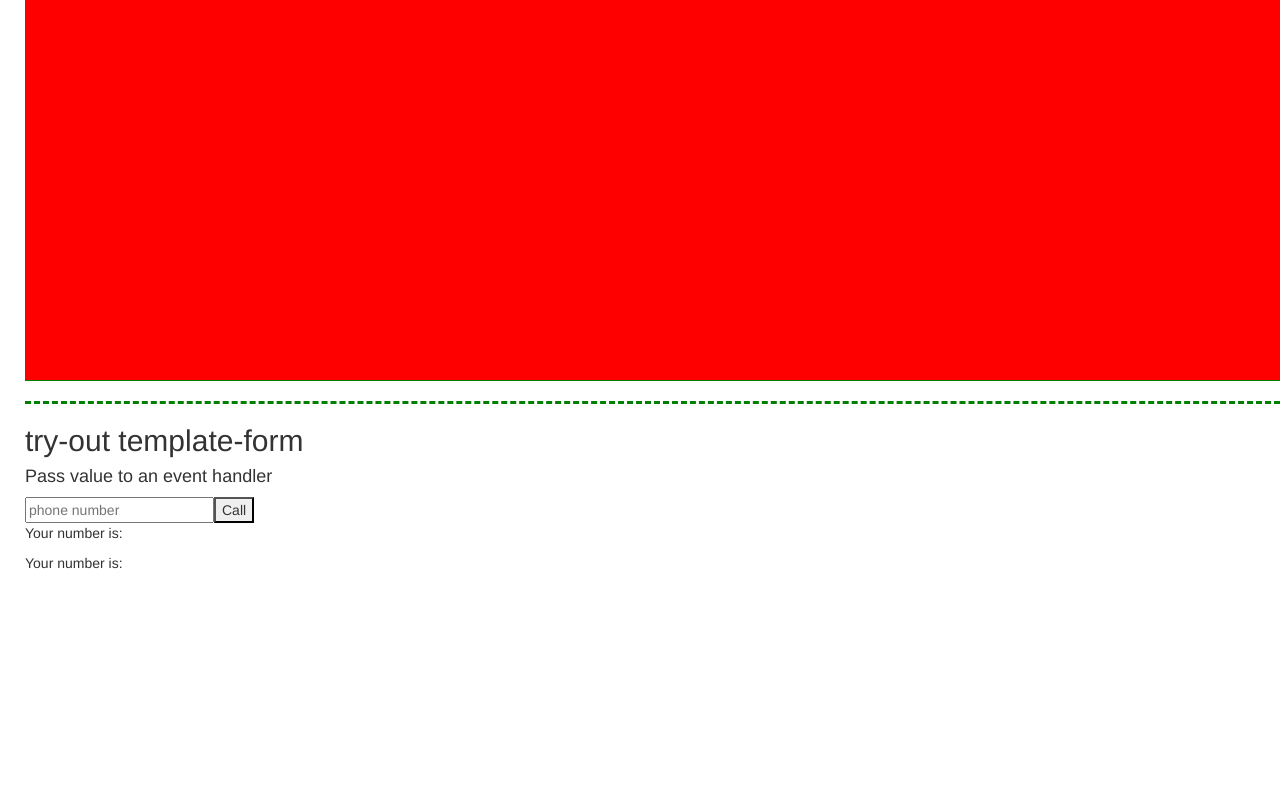
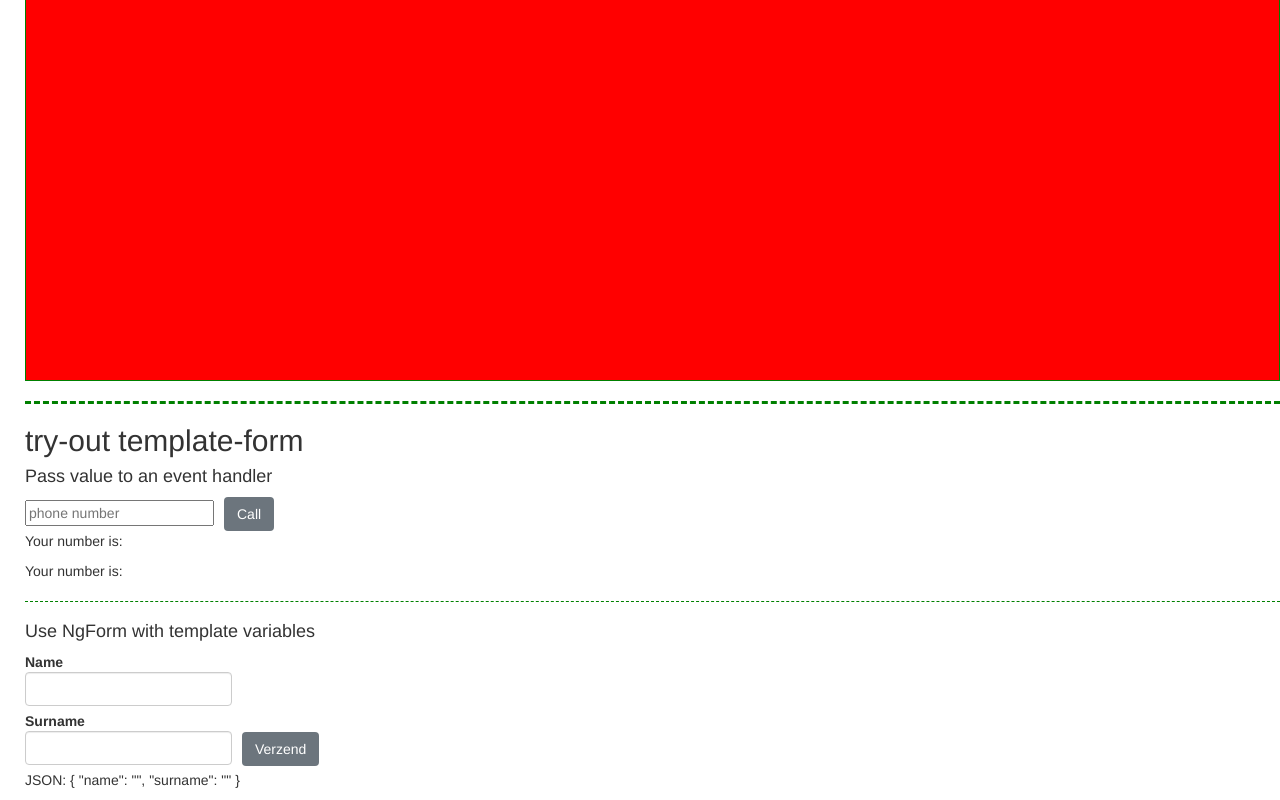
Before and after one commit to AnnKemp/AnguAni-3, an Angular app: page /red-component in a window 1280 px wide. Shown: the part 739-1539 px from the top of the page. Before the commit the page ends 1322 px from the top, so only its background shows below. Built offline with nearby package versions, Linux system fonts and the light colour scheme.

Commit message:
two working, simple template forms

```diff
--- a/src/app/template-object/template-object.component.css
+++ b/src/app/template-object/template-object.component.css
@@ -0,0 +1,6 @@
+hr{
+    border-top: 1px dashed green;
+}
+.btn{
+    margin-left: 10px;
+}
--- a/src/app/template-object/template-object.component.html
+++ b/src/app/template-object/template-object.component.html
@@ -1,17 +1,23 @@
 <h2>try-out template-form</h2>
     <h4>Pass value to an event handler</h4>
     <input #phone placeholder="phone number"/>
-    <button (click)="callPhone(phone.value)">Call</button>
+    <button (click)="callPhone(phone.value)" class="btn btn-secondary">Call</button>
     <p>Your number is: {{ phone.value }}</p>
     <p>Your number is: {{ telefoonnummer }}</p>
- <!--
+
+    <hr />
+    <h4>Use NgForm with template variables</h4>
 <form #itemForm="ngForm" (ngSubmit)="onSubmit(itemForm)">
     <label for="name">
         Name<input class="form-control" name="name" ngModel required />
+    </label><br />
+    <label for="surname">
+        Surname<input class="form-control" name="surname" ngModel required />
     </label>
-    <button type="submit">Verzend</button>
+    <button type="submit" class="btn btn-secondary">Verzend</button>
 </form>
 
 <div [hidden]="!itemForm.form.valid">
-    <p>{{ submitMessage}}</p>
-</div> -->
+    <p>{{ submitMessage }}</p>
+</div>
+<p>JSON: {{ itemForm.form.value | json }}</p>
--- a/src/app/template-object/template-object.component.ts
+++ b/src/app/template-object/template-object.component.ts
@@ -16,8 +16,15 @@ public telefoonnummer;
     //console.log(this.telefoonnummer);  // voordat ik return gebruikte om te testen
   }
 //----------------------------------- einde oefening 1 -------------------------//
-  constructor() { }
+ //----------------------------------- begin oefening 2 ------------------------//
 
+ private _submitMessage = '';
 
+ get submitMessage(){ // door het gebruik van get en dan de return krijg je geen foutmeldingen op de private _submitMessage
+   return this._submitMessage;
+ }
 
+onSubmit(form: NgForm){
+   this._submitMessage = 'Form value is: ' + JSON.stringify(form.value);
+ }
 }
```
